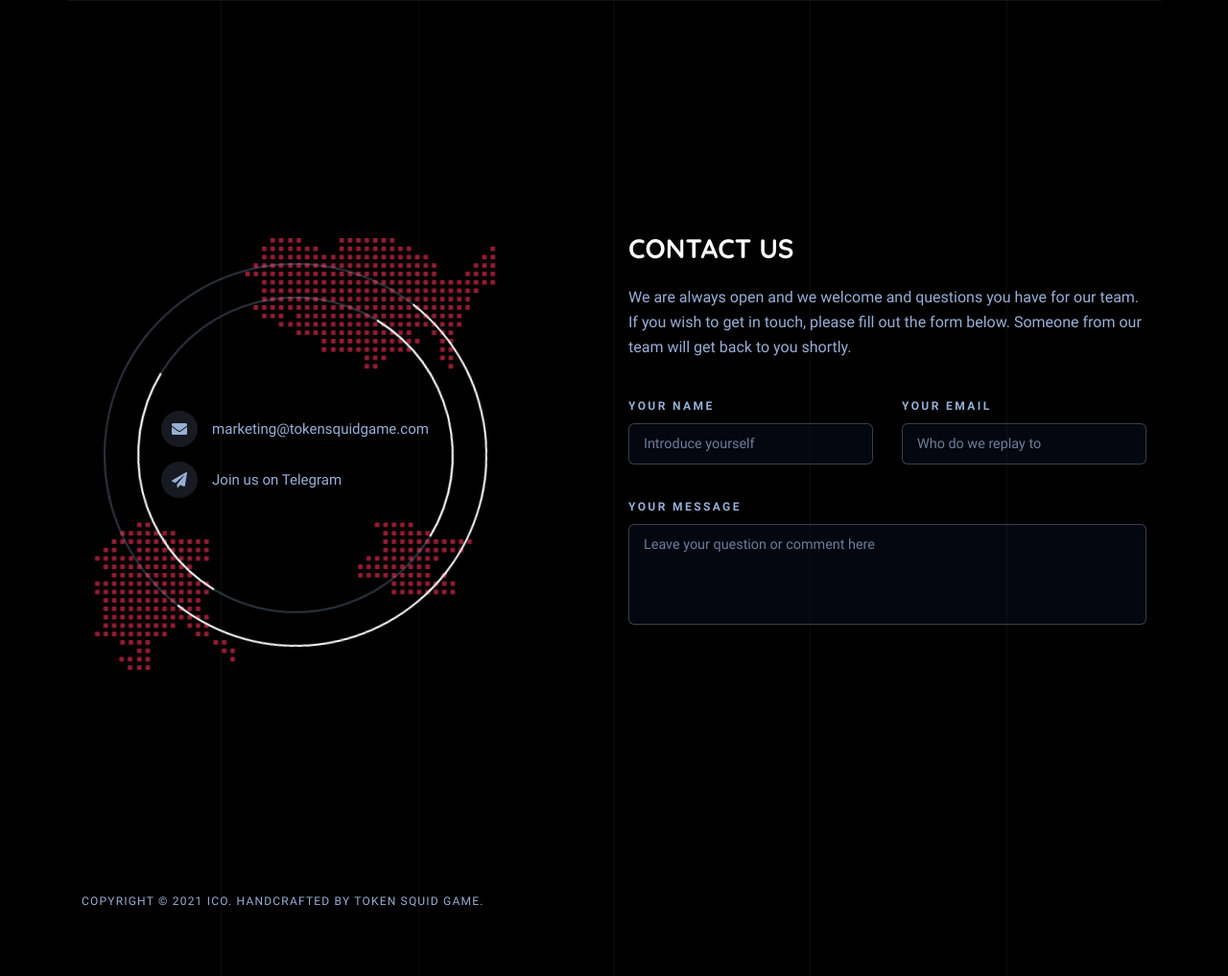
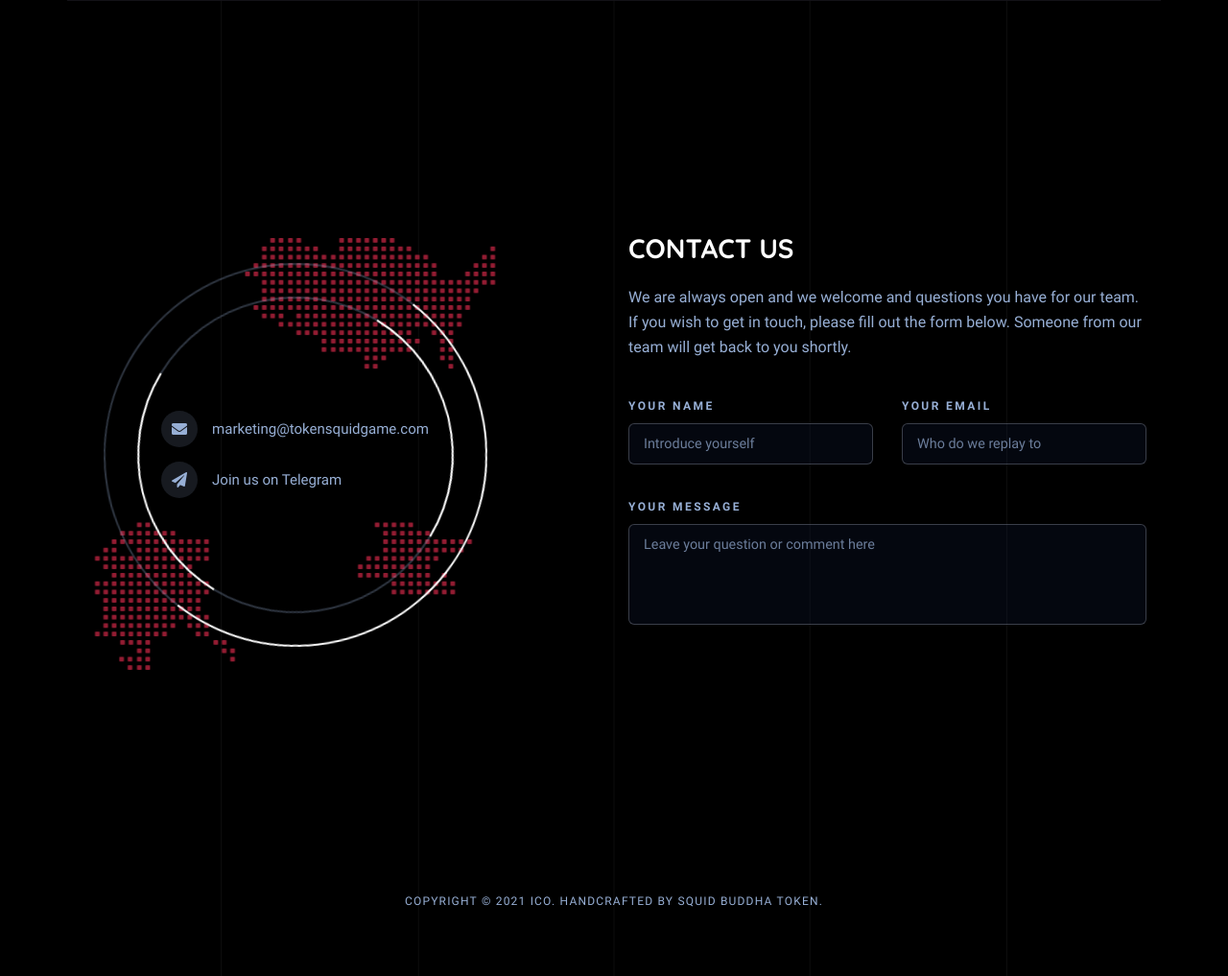
Before and after one commit to noorshanu/SQB.io, a plain HTML site: page index.html in a window 1280 px wide. Shown: the part 6408-7425 px from the top of the page at 96% size. Drawn offline with Linux system fonts and the light colour scheme; animation ran at ten frames a second; files whose address does not match are found by name.

Commit message:
Update index.html

```diff
--- a/index.html
+++ b/index.html
@@ -15,7 +15,7 @@
 <!-- Fav Icon  -->
 <link rel="shortcut icon" href="images/logo.png">
 <!-- Site Title  -->
-<title>Squid Game Token</title>
+<title>Squid Buddha Token</title>
 <!-- Bundle and Base CSS -->
 <link rel="stylesheet" href="assets/css/vendor.bundle1bce.css?ver=1930">
 <link rel="stylesheet" href="assets/css/style-azalea1bce.css?ver=1930" id="changeTheme">
@@ -912,12 +912,12 @@
 
         </main>
 
-        <footer class="nk-footer-bar section section-s tc-light">
+        <footer class="nk-footer-bar section section-s tc-light" style="text-align:center;">
             <div class="container container-xxl">
                 <div class="row gutter-vr-10px">
 
-                    <div class="col-lg-6">
-                        <div class="copyright-text copyright-text-s2">Copyright © 2021 ICO. Handcrafted by <a href="#">Token Squid Game</a>.</div>
+                    <div class="col-lg-12">
+                        <div class="copyright-text copyright-text-s2">Copyright © 2021 ICO. Handcrafted by <a href="#">Squid Buddha Token</a>.</div>
                     </div>
                 </div>
             </div>
```
